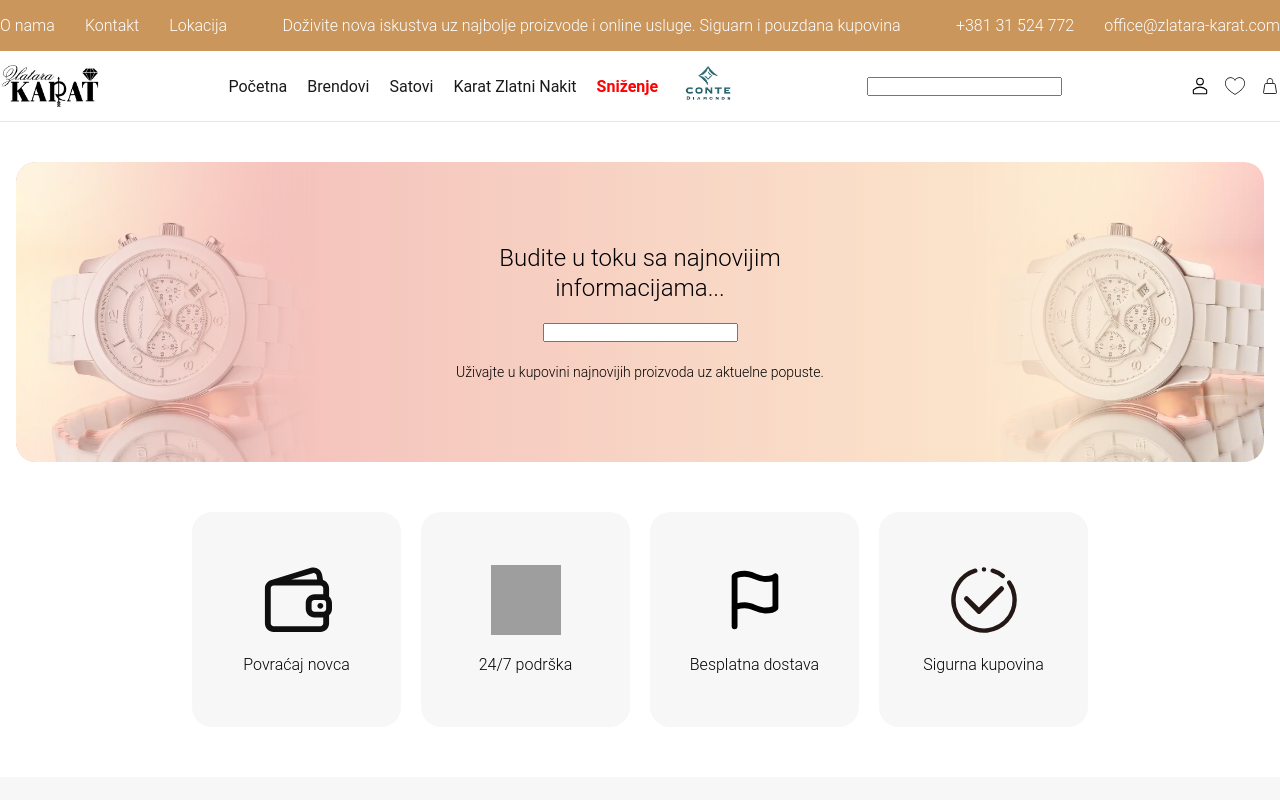
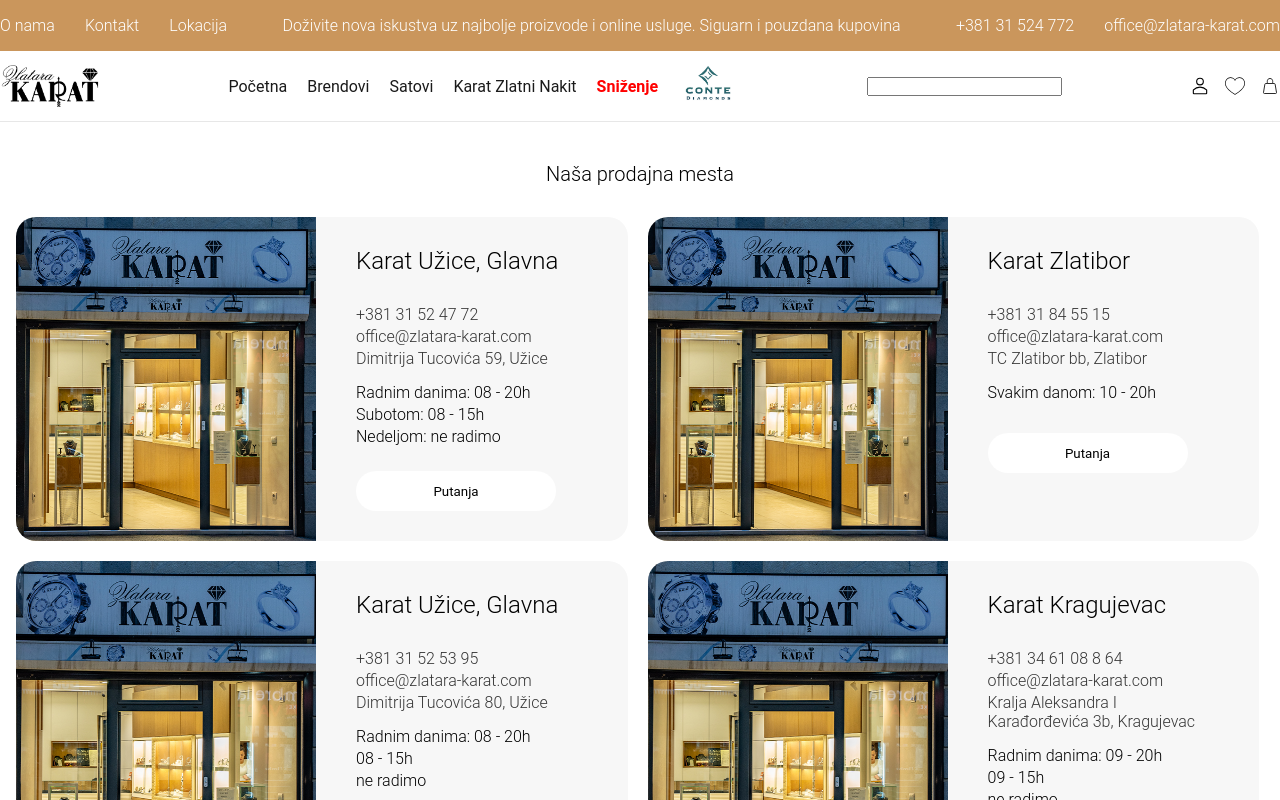
Before and after one commit to nedelja97/karat, a Next.js app: page / in a window 1280 px wide. Shown: the top 800 px of the page. Built offline with nearby package versions, Linux system fonts and the light colour scheme; no server answers; grey boxes are pictures that could not be loaded.

Commit message:
sell places component

```diff
--- a/pages/index.js
+++ b/pages/index.js
@@ -3,7 +3,9 @@ import { useGetListQuery } from "@/store/api/product";
 import "../src/styles/Home.scss";
 import InfoCard from "@/components/card/infoCard/InfoCard";
 import CardData from "../src/data/Info";
+import LocationData from "../src/data/Location";
 import Newsletter from "@/components/newsletter/Newsletter";
+import LocationCard from "@/components/card/locationCard/LocationCard";
 
 export default function Home() {
   const isMobile = useIsMobile();
@@ -17,15 +19,23 @@ export default function Home() {
 
   return (
     <div className="container">
+      <div className="location-cards">
+        <h3>Naša prodajna mesta</h3>
+        <div className="location-cards-wrapper">
+          {LocationData.map((item, index) => {
+            return <LocationCard key={index} item={item} />;
+          })}
+        </div>
+      </div>
       <Newsletter />
       <div className="info-cards">
         {CardData.map((item, index) => {
           return (
             <InfoCard
               key={index}
-              title={item.title}
-              src={item.image}
-              alt={item.image}
+              title={item?.title}
+              src={item?.image}
+              alt={item?.image}
             />
           );
         })}
--- /dev/null
+++ b/src/components/card/locationCard/LocationCard.js
@@ -0,0 +1,43 @@
+import Image from "next/image";
+import "./LocationCard.scss";
+import Link from "next/link";
+
+function LocationCard({ item }) {
+  return (
+    <div className="location-card-wrapper">
+      <Image src={item?.image} alt={item?.image} className="local" />
+      <div className="location-content">
+        <h4>{item?.title}</h4>
+        <div className="location-contact-info">
+          <Link href={`tel: ${item?.phone}`}>{item?.phone}</Link>
+          <Link href={`mailto: ${item?.email}`}>{item?.email}</Link>
+          <Link
+            href={`https://www.google.com/maps?q=${item?.address}`}
+            target="_blank"
+          >
+            {item?.address}
+          </Link>
+        </div>
+
+        <div className="location-working-hours">
+          <p>{item?.hous}</p>
+          <p>{item?.saturday}</p>
+          <p>{item?.sunday}</p>
+        </div>
+
+        <button
+          onClick={() =>
+            window.open(
+              `https://www.google.com/maps?q=${item?.address}`,
+              "_blank"
+            )
+          }
+        >
+          Putanja
+        </button>
+      </div>
+    </div>
+  );
+}
+
+export default LocationCard;
--- /dev/null
+++ b/src/components/card/locationCard/LocationCard.scss
@@ -0,0 +1,86 @@
+.location-card-wrapper {
+  display: flex;
+  flex-direction: column;
+  gap: 0;
+  font-weight: 300;
+
+  @media only screen and (min-width: 1200px) {
+    width: 49%;
+    flex-direction: row;
+  }
+
+  .local {
+    width: 100%;
+    height: 250px;
+    object-fit: cover;
+    border-top-left-radius: 20px;
+    border-top-right-radius: 20px;
+
+    @media only screen and (min-width: 1200px) {
+      border-top-right-radius: 0;
+      border-bottom-left-radius: 20px;
+      width: 300px;
+      height: 100%;
+    }
+  }
+
+  .location-content {
+    background-color: #f7f7f7;
+    padding: 30px 20px;
+    border-bottom-left-radius: 20px;
+    border-bottom-right-radius: 20px;
+
+    @media only screen and (min-width: 1200px) {
+      border-bottom-left-radius: 0;
+      border-bottom-right-radius: 0;
+      border-top-right-radius: 20px;
+      border-bottom-right-radius: 20px;
+      width: 100%;
+      padding: 30px 40px;
+    }
+
+    h4 {
+      font-size: 20px;
+      font-weight: 300;
+      margin-bottom: 20px;
+
+      @media only screen and (min-width: 1200px) {
+        font-size: 24px;
+        margin-bottom: 30px;
+      }
+    }
+
+    .location-contact-info {
+      display: flex;
+      flex-direction: column;
+      margin-bottom: 15px;
+      gap: 3px;
+
+      a {
+        color: #353535;
+        text-decoration: none;
+      }
+    }
+
+    .location-working-hours {
+      display: flex;
+      flex-direction: column;
+      margin-bottom: 25px;
+      gap: 3px;
+
+      a {
+        color: #353535;
+        text-decoration: none;
+      }
+    }
+
+    button {
+      background-color: #fff;
+      border-radius: 20px;
+      width: 200px;
+      height: 40px;
+      border: none;
+      cursor: pointer;
+    }
+  }
+}
--- /dev/null
+++ b/src/data/Location.js
@@ -0,0 +1,48 @@
+import Location from "../../public/images/global/about-us-image3.jpg";
+
+const locationData = [
+  {
+    id: 1,
+    title: "Karat Užice, Glavna",
+    phone: "+381 31 52 47 72",
+    email: "office@zlatara-karat.com",
+    address: "Dimitrija Tucovića 59, Užice",
+    hous: "Radnim danima: 08 - 20h",
+    saturday: "Subotom: 08 - 15h",
+    sunday: "Nedeljom: ne radimo",
+    image: Location,
+  },
+  {
+    id: 2,
+    title: "Karat Zlatibor",
+    phone: "+381 31 84 55 15",
+    email: "office@zlatara-karat.com",
+    address: "TC Zlatibor bb, Zlatibor",
+    hous: "Svakim danom: 10 - 20h",
+    image: Location,
+  },
+  {
+    id: 3,
+    title: "Karat Užice, Glavna",
+    phone: "+381 31 52 53 95",
+    email: "office@zlatara-karat.com",
+    address: "Dimitrija Tucovića 80, Užice",
+    hous: "Radnim danima: 08 - 20h",
+    saturday: "08 - 15h",
+    sunday: "ne radimo",
+    image: Location,
+  },
+  {
+    id: 4,
+    title: "Karat Kragujevac",
+    phone: "+381 34 61 08 8 64",
+    email: "office@zlatara-karat.com",
+    address: "Kralja Aleksandra I Karađorđevića 3b, Kragujevac",
+    hous: "Radnim danima: 09 - 20h",
+    saturday: "09 - 15h",
+    sunday: "ne radimo",
+    image: Location,
+  },
+];
+
+export default locationData;
--- a/src/styles/Home.scss
+++ b/src/styles/Home.scss
@@ -11,3 +11,33 @@
     margin: auto;
   }
 }
+
+.location-cards {
+  display: flex;
+  flex-direction: column;
+  gap: 20px;
+  padding: 40px 16px 0;
+
+  @media only screen and (min-width: 1200px) {
+    gap: 30px;
+  }
+
+  h3 {
+    font-size: 20px;
+    line-height: 25px;
+    font-weight: 300;
+    text-align: center;
+  }
+
+  .location-cards-wrapper {
+    display: flex;
+    flex-direction: column;
+    gap: 20px;
+    @media only screen and (min-width: 1200px) {
+      display: flex;
+      flex-wrap: wrap;
+      flex-direction: row;
+      gap: 20px;
+    }
+  }
+}
```
